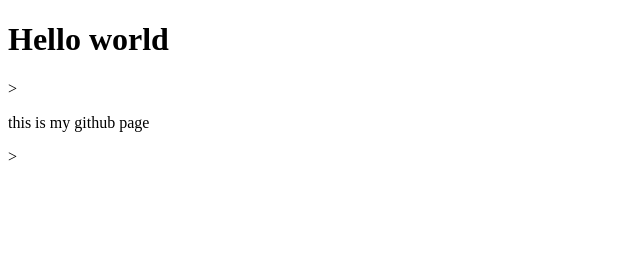
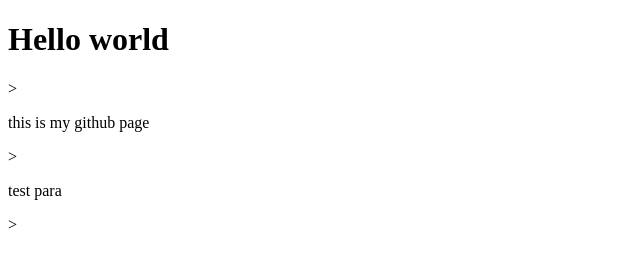
Before and after one commit to yuany00/yuany00.github.io, a plain HTML site: page index.html in a window 1280 px wide. Shown: the full height of the page, 0-640 px from the left. Drawn offline with Linux system fonts and the light colour scheme.

Commit message:
modifications on para2

```diff
--- a/index.html
+++ b/index.html
@@ -4,6 +4,7 @@
 <body>
 <h1>Hello world</h1>>
 <p>this is my github page</p>>
+<p>test para</p>>
 
 </body>
 </html>
```
